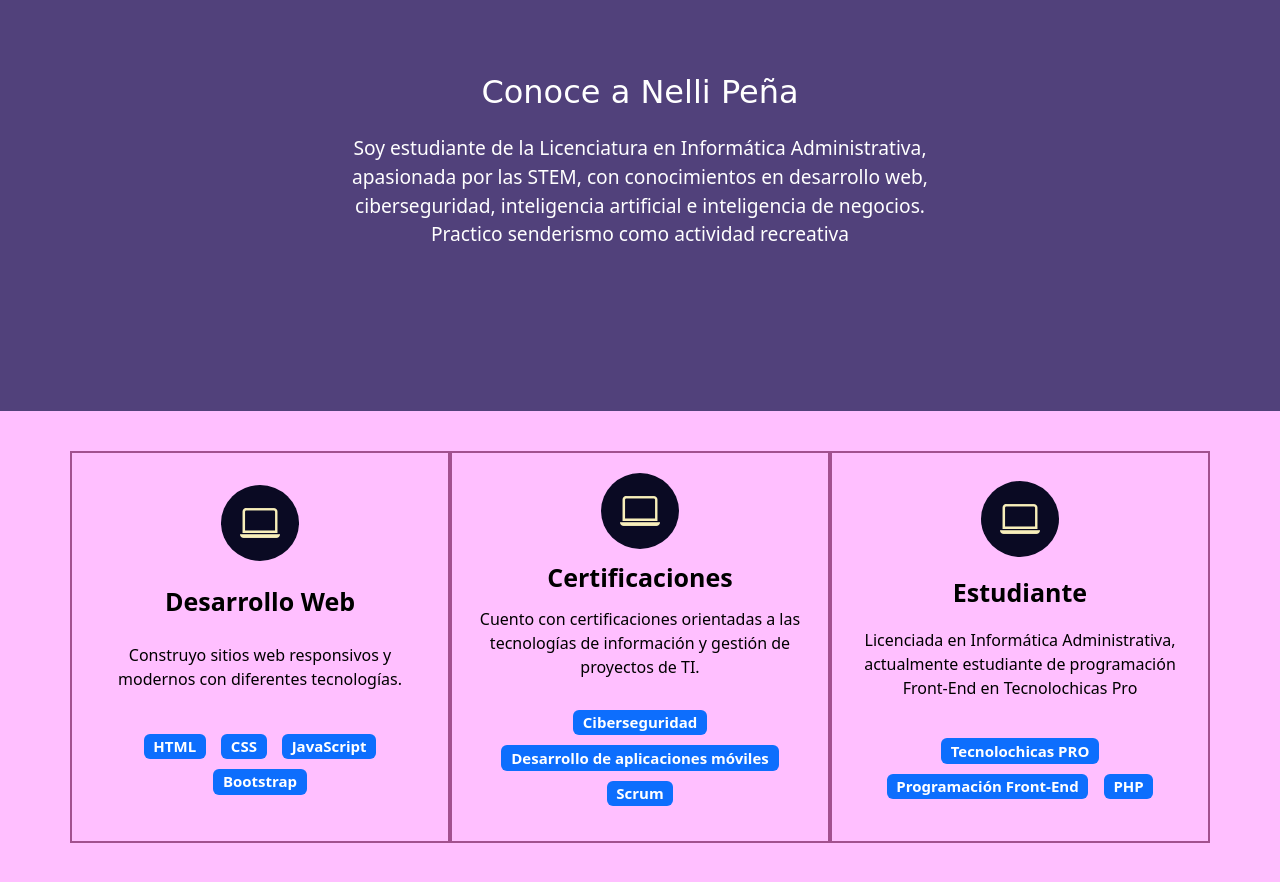
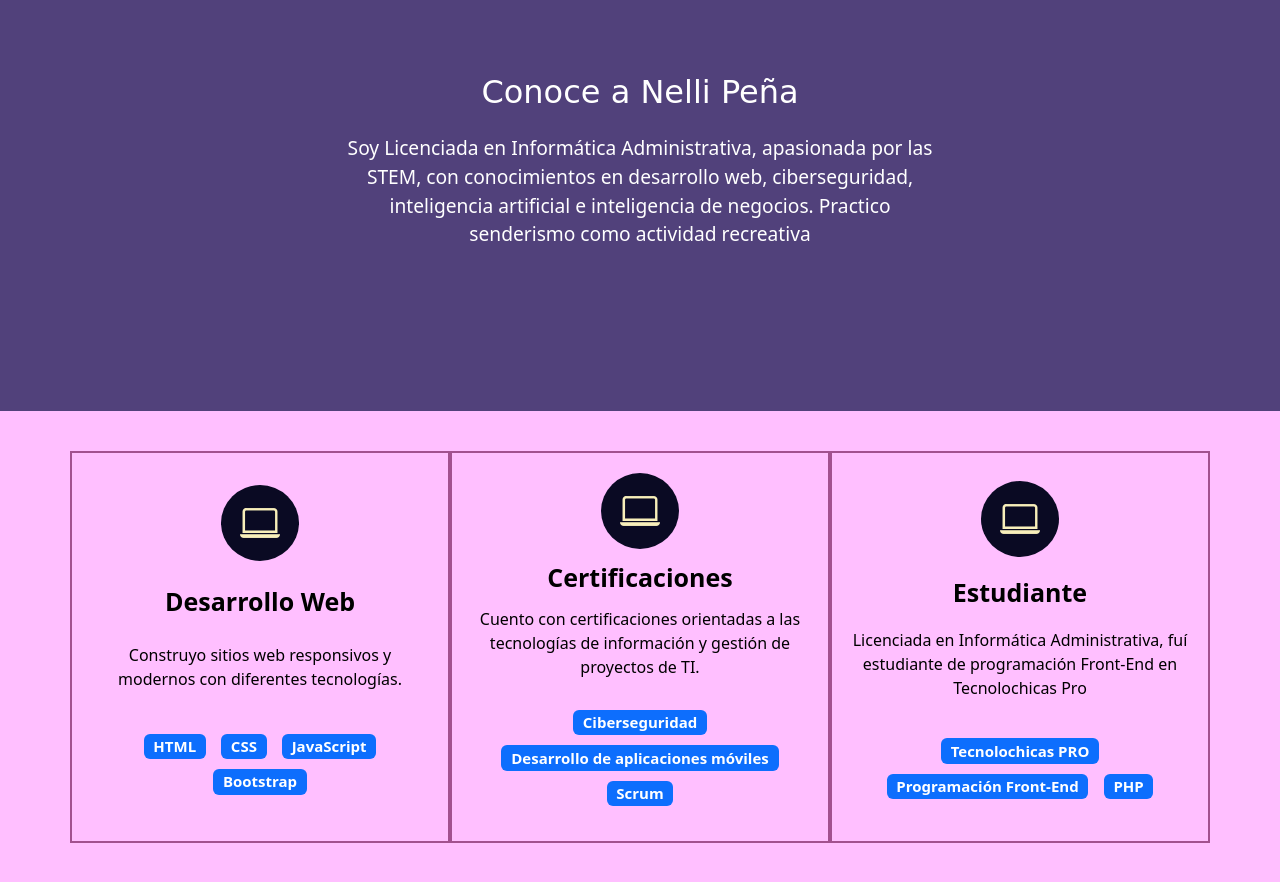
Before and after one commit to nelliyunuen/nelliyunuen.github.io, a plain HTML site: page index.html in a window 1280 px wide. Shown: the part 1000-1882 px from the top of the page. Drawn offline with nearby package versions, Linux system fonts and the light colour scheme; a web font is replaced by a local one.

Commit message:
Actualización de información personal

```diff
--- a/index.html
+++ b/index.html
@@ -70,7 +70,7 @@
     <section id="sobre-mi" class="sobre-mi seccion-oscura">
       <div class="contenedor">
         <h2 class="seccion-titulo">Conoce a Nelli Peña</h2>
-        <p class="seccion-texto">Soy estudiante de la Licenciatura en Informática Administrativa, apasionada por las STEM, con conocimientos en desarrollo web, ciberseguridad, inteligencia artificial e inteligencia de negocios. Practico senderismo como actividad recreativa</p>
+        <p class="seccion-texto">Soy Licenciada en Informática Administrativa, apasionada por las STEM, con conocimientos en desarrollo web, ciberseguridad, inteligencia artificial e inteligencia de negocios. Practico senderismo como actividad recreativa</p>
       </div>
     </section>
 
@@ -105,7 +105,7 @@
           <div class="columna col-12 col-md-4">
             <i class="bi bi-laptop"></i>
             <p class="experiencia-titulo">Estudiante</p>
-            <p>Licenciada en Informática Administrativa, actualmente estudiante de programación Front-End en Tecnolochicas Pro </p>
+            <p>Licenciada en Informática Administrativa, fuí estudiante de programación Front-End en Tecnolochicas Pro </p>
             <div class="badges-contenedor">
               <span class="badge text-bg-primary">Tecnolochicas PRO</span>
               <span class="badge text-bg-primary">Programación Front-End</span>
```
